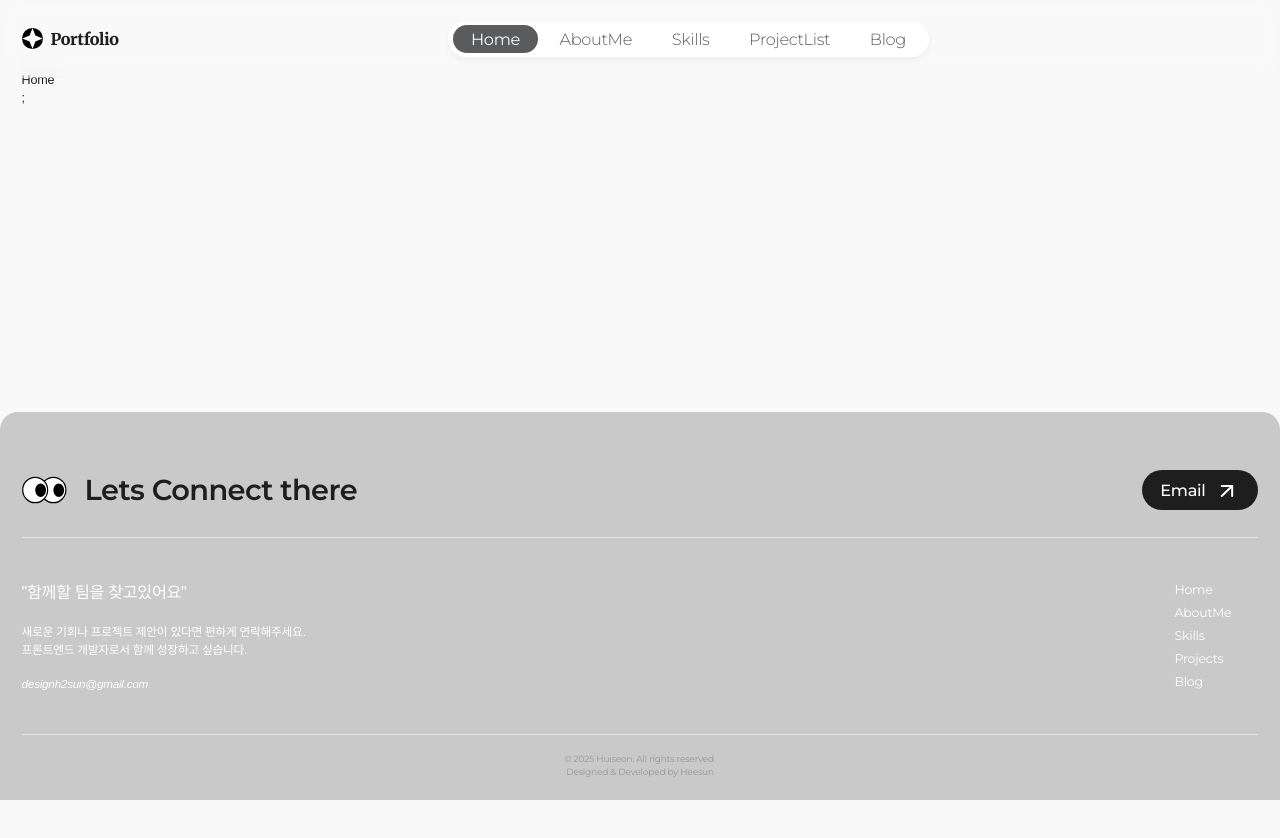
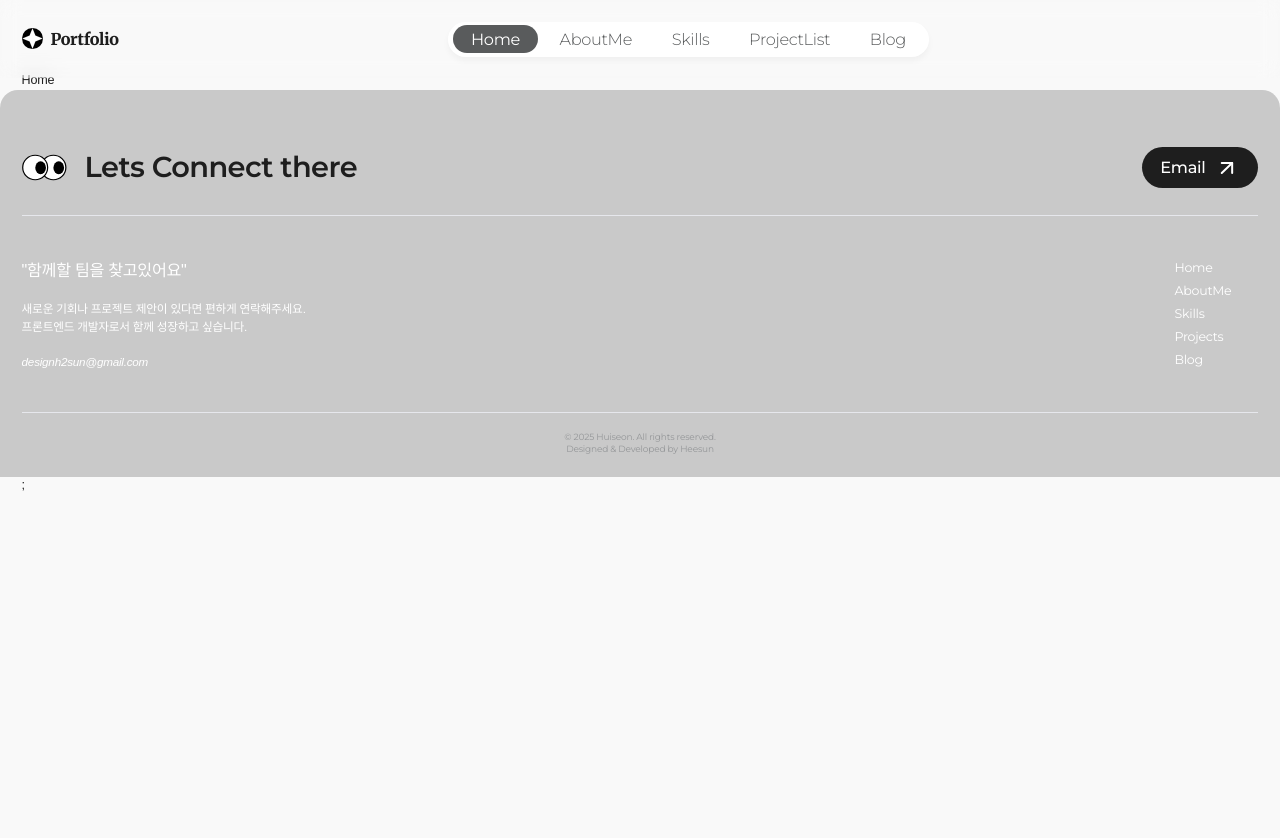
Before and after one commit to HuiseonDev/huiseon_portfolio, a React (Vite) app: page / in a window 1280 px wide. Shown: the top 838 px of the page. Built offline with nearby package versions, Linux system fonts and the light colour scheme; a web font is replaced by a local one.

Commit message:
Style: footer position 삭제

```diff
--- a/src/components/Footer/Footer.tsx
+++ b/src/components/Footer/Footer.tsx
@@ -78,9 +78,8 @@ const Montserrat = css`
 
 const FooterStyle = styled.footer`
   background-color: ${variables.colors.gray500};
-  position: fixed;
-  bottom: 0;
-  left: 0;
+  min-width: 100vw;
+  margin-left: calc(-50vw + 50%);
   width: 100%;
   border-radius: 2rem 2rem 0 0;
 
```
